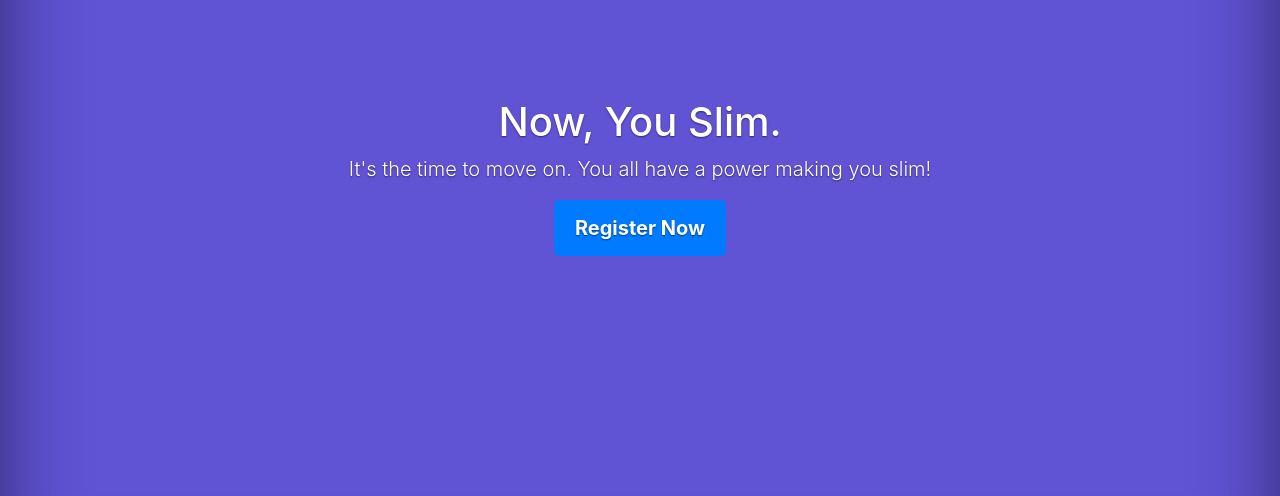
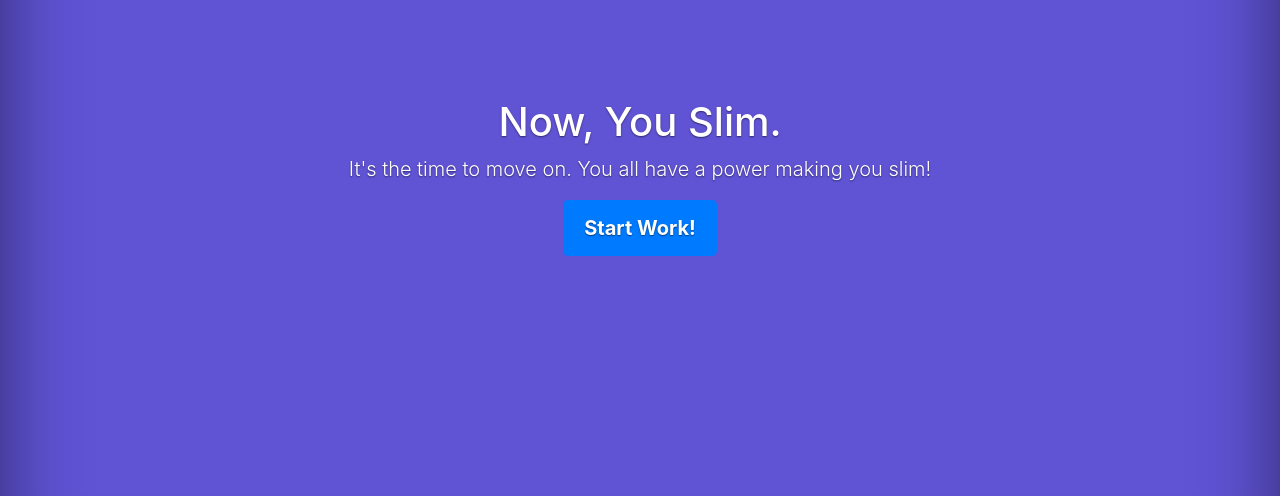
Before and after one commit to yusuke1526/losingweight, a Django app: page / in a window 1280 px wide. Shown: the part 213-709 px from the top of the page. Run offline with Django 3.2, Linux system fonts and the light colour scheme; the visitor is signed in with stand-in values (Sample User, id 1); some libraries are stand-ins or nearby versions.

Commit message:
make button hidden when user is authenticated

```diff
--- a/diet/templates/diet/home.html
+++ b/diet/templates/diet/home.html
@@ -6,7 +6,11 @@
   <h1 class="cover-heading">Now, You Slim.</h1>
   <p class="lead">It's the time to move on. You all have a power making you slim!</p>
   <p class="lead">
+    {% if user.is_authenticated %}
+    <a href="{% url 'userpage' user.id %}" class="btn btn-lg btn-primary">Start Work!</a>
+    {% else %}
     <a href="{% url 'register' %}" class="btn btn-lg btn-primary">Register Now</a>
+    {% endif %}
   </p>
 </main>
 
```
